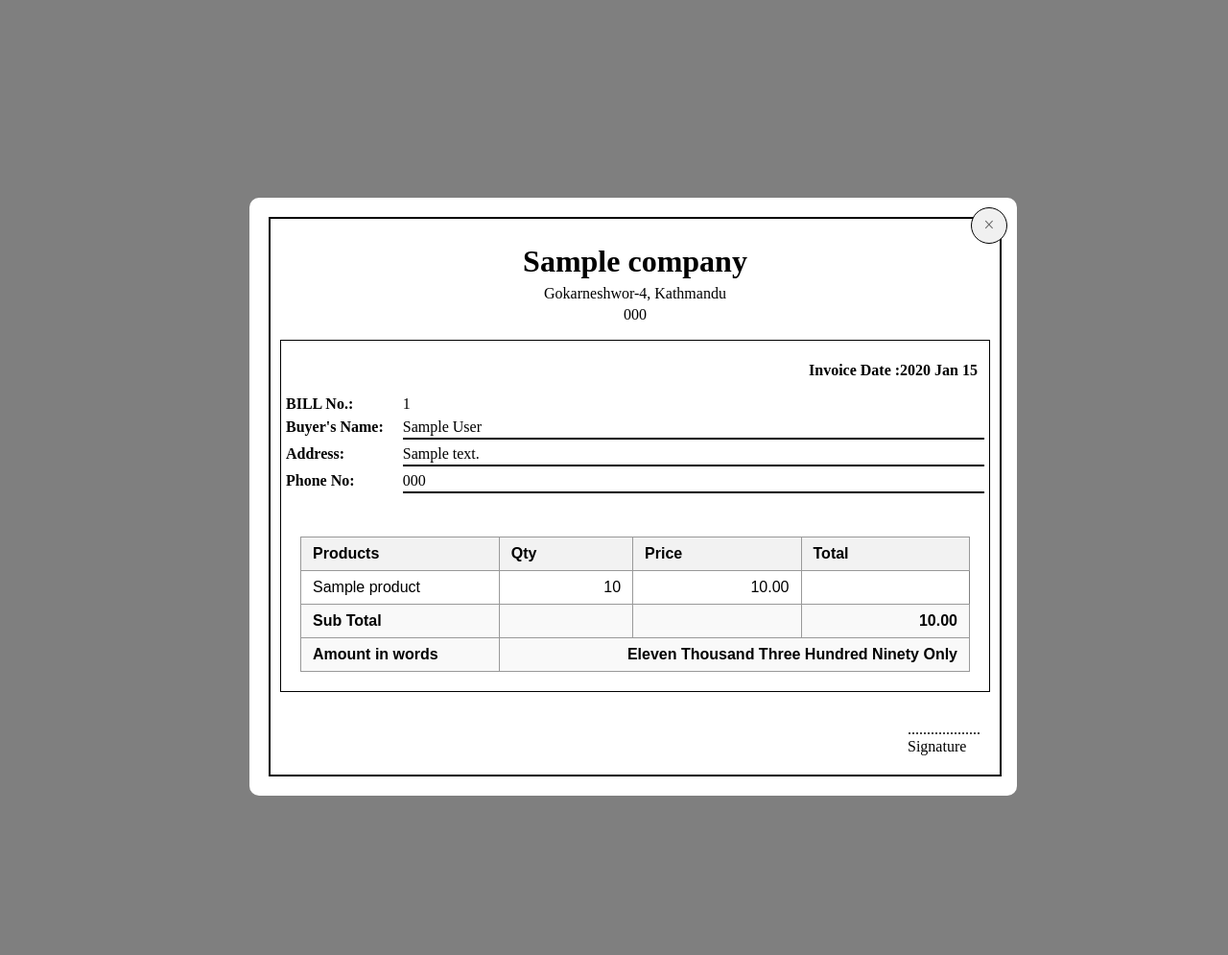
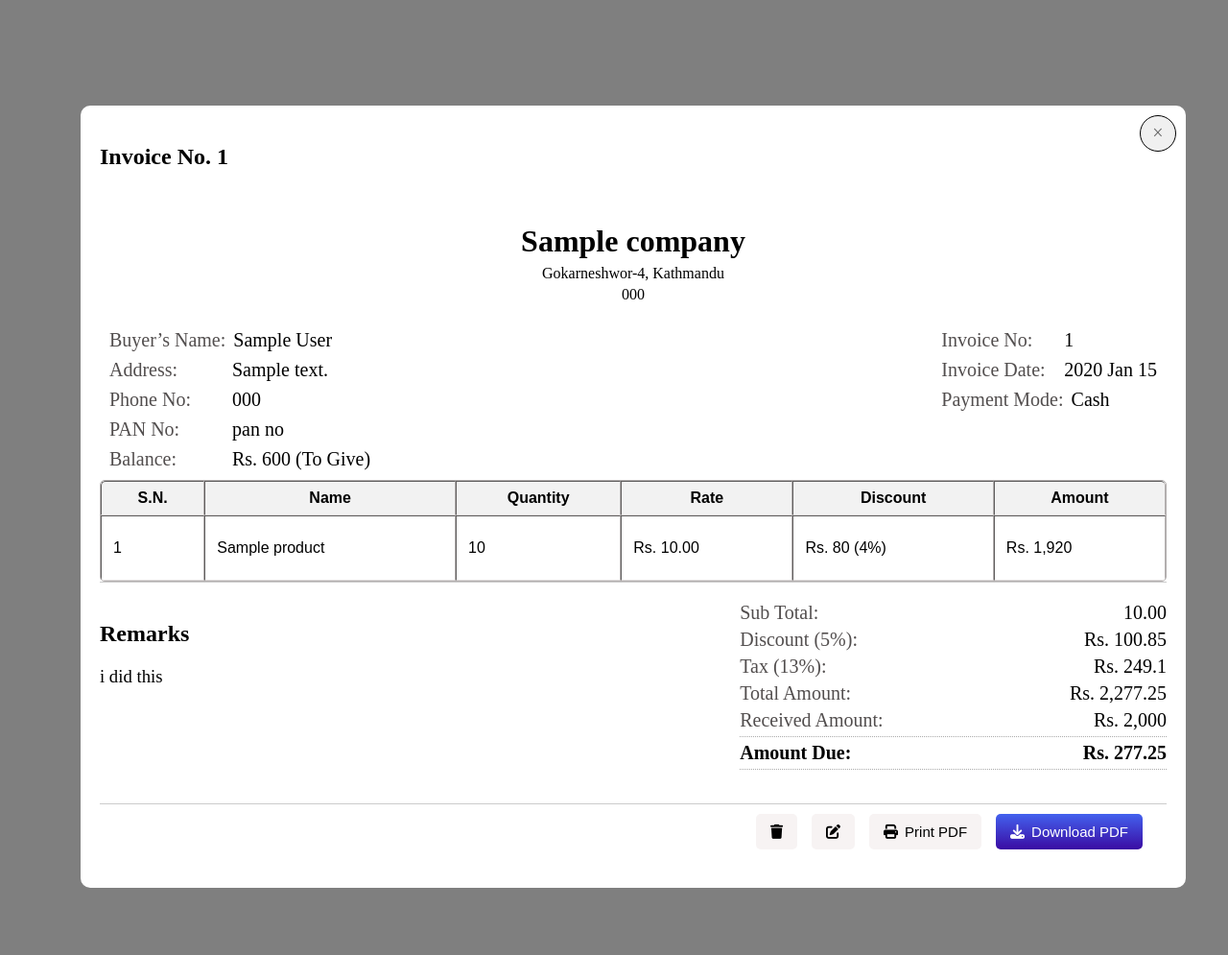
Before and after one commit to Acrsahil/Mount_Bill, a Django app: page /dashboard/invoice-layout/1/ in a window 1280 px wide. Shown: the whole page at 96% size. Run offline with Django 5.2, Linux system fonts and the light colour scheme; a user stored in the database is signed in; tables that the repository leaves empty hold one stand-in row (values such as "Sample post"); some libraries are stand-ins or nearby versions.

Commit message:
invoive-layout

```diff
--- a/mount_django/static/css/bill_layout.css
+++ b/mount_django/static/css/bill_layout.css
@@ -1,5 +1,4 @@
 .bill-container{
-    border:2px solid black;
     width: 100%;
     height:100%;
 }
@@ -17,51 +16,64 @@
     margin: 2px 0;
 }
 .bill-body{
-    border:1px solid black;
     margin:10px;
     padding-top:10px;
 }
-.invoice-date {
+
+/* TOP ROW */
+.top-row {
     display: flex;
-    justify-content: flex-end;
-    font-weight: 600;
-    padding:12px;
+    width: 100%;
+    justify-content: space-between;
+    align-items: flex-start;
 }
 
-.customer-info{
-    display:grid;
-    grid-template-columns: max-content 1fr;
-    gap:6px 20px;
-    padding:5px;
-}
-.top-row{
-    display:flex;
-    justify-content: flex-end;
-}
-.info-row{
-    display:contents;
-}
-.label{
-    font-weight: 600;
-}
-.value_underline{
-    display: block;
-    width: 100%;
-    padding-bottom: 2px;
-    border-bottom: 2px solid;
+/* LEFT COLUMN */
+.left-info {
+    display: flex;
+    flex-direction: column;
+    gap: 8px;
 }
 
+/* RIGHT COLUMN — pushed to right, text normal */
+.right-info {
+    display: flex;
+    flex-direction: column;
+    gap: 8px;
+    margin-left: auto;     /* THIS pushes it to the right end */
+}
+
+/* EACH LINE */
+.info-line {
+    display: flex;
+    gap: 8px;
+}
+
+/* LABEL */
+.label {
+    min-width: 120px;
+    font-weight: 500;
+    color:rgb(82, 78, 78);
+    font-size: 20px;
+}
+.value{
+    font-weight: 500;
+    font-size: 20px;
+}
+
+
+
 /* Table Container */
-.info-table {
-    padding: 20px;
-    margin-top: 20px;
-}
 
 /* Table styling */
 .items-table {
     width: 100%;
-    border-collapse: collapse;
+    border-collapse: separate; /* Allows border-radius to work */
+    border-spacing: 0;         /* Remove gaps between cells */
     font-family: Arial, sans-serif;
+    border: 1px solid #b3afaf; /* Outer border */
+    border-radius: 5px;         /* Rounds table corners */
+    overflow: hidden;           /* Clips cells to rounded corners */
 }
 
 /* Header row */
@@ -69,31 +81,71 @@
     background-color: #f2f2f2;
 }
 
+/* Header corner rounding */
+.items-table thead tr:first-child th:first-child {
+    border-top-left-radius: 5px;
+}
+.items-table thead tr:first-child th:last-child {
+    border-top-right-radius: 5px;
+}
+
+/* Footer row (if any) corner rounding */
+.items-table tfoot tr:last-child td:first-child {
+    border-bottom-left-radius: 5px;
+}
+.items-table tfoot tr:last-child td:last-child {
+    border-bottom-right-radius: 5px;
+}
+
 /* Table cells */
 .items-table th,
 .items-table td {
-    border: 1px solid #999;
+    border-bottom: 1px solid #e0dcdc; /* only horizontal borders */
     padding: 8px 12px;
 }
 
 /* Bold header */
-.items-table thead td {
+.items-table thead th {
     font-weight: 600;
 }
 
-.items-table tbody td:first-child{
-    text-align: left;
+
+
+.bill-bottom {
+    display: flex;
+    justify-content: space-between;
+    align-items: flex-start; /* top-align both columns */
+    padding: 20px 0;
+    border-top: 1px solid #ccc; /* optional */
 }
 
-.items-table tbody td{
-    text-align: right;
+.bill-remarks {
+    width: 40%; /* left column width */
 }
 
-/* Highlight the total row */
-.items-table tbody tr:last-child,
-.items-table tbody tr:nth-last-child(2) {
-    font-weight: 600;
-    background-color: #f9f9f9;
+
+.bill-remarks h3 {
+    margin: 0;
+    font-weight: normal;
+}
+
+.bill-amounts {
+    width: 40%; /* right column width */
+    list-style: none;
+    padding: 0;
+    margin: 0;
+}
+
+.bill-amounts li {
+    display: flex;
+    justify-content: space-between; /* label left, value right */
+    margin-bottom: 5px;
+}
+
+.bill-amounts li.bordered {
+    border-top: 1px dotted #aaa;
+    border-bottom: 1px dotted #aaa;
+    padding: 5px 0;
 }
 
 .bill-footer{
@@ -101,7 +153,56 @@
     justify-content: flex-end;
     padding: 20px;
 }
+.labelAmount,
+.valueAmount{
+    font-size: 20px;
+}
 
+.delete-btn {
+    background: rgb(247, 243, 243);
+    border: 2px solid rgb(170, 161, 161);
+    cursor: pointer;
+    padding: 10px;
+
+
+}
+.edit-btn{
+    background: rgb(247, 243, 243);
+    border: 2px solid rgb(170, 161, 161);
+    cursor: pointer;
+    padding: 10px;
+}
+.print-btn{
+    background: rgb(247, 243, 243);
+    border: 2px solid rgb(170, 161, 161);
+    cursor: pointer;
+    padding: 10px;
+}
+:root {
+    --primary: #4361ee;
+    --secondary: #3a0ca3;
+}
+.download-btn{
+    background: linear-gradient(180deg, var(--primary), var(--secondary));
+    border: 2px solid rgb(170, 161, 161);
+    cursor: pointer;
+    padding: 10px;
+    color:white;
+
+
+}
+
+.bill-footer button {
+    margin-right: 5px; /* gap between buttons */
+    padding: 10px 15px;
+    font-size: 15px;
+    border-radius: 5px;
+    cursor: pointer;
+    border: none;
+    display: inline-flex;
+    align-items: center;
+    gap: 7px;
+}
 /* Modal overlay - FIXED: Removed duplicate display property */
 .modal {
     display: flex; /* Only this display property */
@@ -120,15 +221,37 @@
 
 /* Modal content */
 .modal-content {
+    display: flex;
+    flex-direction: column;
     background-color: #fff;
     padding: 20px;
     border-radius: 10px;
-    width: 70%;
-    max-width: 800px;
+    width: 90%;
+    max-width: 1200px;
     max-height: 90vh;
+    box-sizing: border-box;
+    position: relative;
+}
+/* Header stays fixed inside modal-content */
+.modal-header {
+    flex-shrink: 0; /* prevents shrinking */
+}
+
+/* Scrollable content */
+.modal-scrollable {
     overflow-y: auto;
-    position: relative;
-    box-sizing: border-box;
+    flex-grow: 1; /* takes remaining height between header and footer */
+    padding: 10px 0;
+}
+
+/* Sticky footer */
+.bill-footer {
+    flex-shrink: 0; /* prevent shrinking */
+    display: flex;
+    justify-content: flex-end;
+    gap: 10px;
+    padding-top: 10px;
+    border-top: 1px solid #ccc;
 }
 
 /* Close button */
--- a/mount_django/templates/website/bill_layout.html
+++ b/mount_django/templates/website/bill_layout.html
@@ -2,18 +2,22 @@
 <!DOCTYPE html>
 <html lang="en">
   <head>
-    <meta charset="UTF-8">
-    <meta name="viewport" content="width=device-width, initial-scale=1.0">
+    <meta charset="UTF-8" />
+    <meta name="viewport" content="width=device-width, initial-scale=1.0" />
     <title>Invoices</title>
-    <link rel="stylesheet" href="{% static 'css/bill_layout.css' %}">
+    <link rel="stylesheet" href="{% static 'css/bill_layout.css' %}" />
+    <link rel="stylesheet" href="https://cdnjs.cloudflare.com/ajax/libs/font-awesome/6.4.0/css/all.min.css"/>
+
   </head>
   <body>
-
-
     <!-- Invoice Modal -->
     <div id="invoiceModal" class="modal">
       <div class="modal-content">
+        <div class="modal-header">
+      <h2>Invoice No. {{ order_id }}</h2>
       <span class="close">&times;</span>
+    </div>
+        <div class="modal-scrollable">
         <div class="bill-container">
           <div class="bill-header">
             <h1>{{ company_name }}</h1>
@@ -21,68 +25,133 @@
             <p>{{ company_phone }}</p>
           </div>
         <div class="bill-body">
-                <div class="invoice-date">
-                    <span class="label">Invoice Date : </span>
-                            <span class="value"> {{ invoice_date |date:" Y M d" }}</span>
+
+  <div class="top-row">
+
+    <!-- LEFT SIDE -->
+    <div class="left-info">
+      <div class="info-line">
+        <span class="label">Buyer’s Name:</span>
+        <span class="value">{{ customer }}</span>
       </div>
-                <div class="customer-info">
-                    <div class="info-row">
-                        <span class="label">BILL No.:</span>
+
+      <div class="info-line">
+        <span class="label">Address:</span>
+        <span class="value">{{ address }}</span>
+      </div>
+
+      <div class="info-line">
+        <span class="label">Phone No:</span>
+        <span class="value">{{ customer_phone }}</span>
+      </div>
+
+      <div class="info-line">
+        <span class="label">PAN No:</span>
+        <span class="value">pan no</span>
+      </div>
+
+      <div class="info-line">
+        <span class="label">Balance:</span>
+        <span class="value">Rs. 600 (To Give)</span>
+      </div>
+    </div>
+
+    <!-- RIGHT SIDE -->
+    <div class="right-info">
+      <div class="info-line">
+        <span class="label">Invoice No:</span>
         <span class="value">{{ order_id }}</span>
       </div>
-                    <div class="info-row">
-                        <span class="label">Buyer's Name:</span>
-                                <span class="value_underline">{{ customer }}</span>
-                    </div>
-                    <div class="info-row">
-                        <span class="label">Address:</span>
-                                <span class="value_underline">{{ address }}</span>
+
+      <div class="info-line">
+        <span class="label">Invoice Date:</span>
+        <span class="value">{{ invoice_date|date:"Y M d" }}</span>
       </div>
 
-                    <div class="info-row">
-                        <span class="label">Phone No:</span>
-                                <span class="value_underline">{{ customer_phone }}</span>
+      <div class="info-line">
+        <span class="label">Payment Mode:</span>
+        <span class="value">Cash</span>
       </div>
+    </div>
+
+  </div>
+
 </div>
 <div class="info-table">
     <table class="items-table" border="1">
         <thead>
             <tr>
-                                <td>Products</td>
-                                <td>Qty</td>
-                                <td>Price</td>
-                                <td>Total</td>
+                <th>S.N.</th>
+                <th>Name</th>
+                <th>Quantity</th>
+                <th>Rate</th>
+                <th>Discount</th>
+                <th>Amount</th>
             </tr>
         </thead>
         <tbody class="bill-item-body">
             {% for data in context %}
-                            <tr>
-                                        <!-- <td>{{ data.order.customer.name }}</td> -->
-                                        <td>{{ data.product.name }}</td>
-                                        <td>{{ data.quantity }}</td>
-                                        <td>{{ data.product_price }}</td>
+            <tr class="table-for-bill">
+                <td class="sn">1</td>
+                <td class="name">{{ data.product.name }}</td>
+                <td class="p-quantity"><p class="text-nowrap">{{ data.quantity }} </p></td>
+                <td class="rate">Rs. {{ data.product_price }}</td>
+                    <td class= "dicount-amount">Rs. 80
+                         <span class="discount-percent">(4%)</span></td>
+                         <td class="amount">Rs. 1,920</td>
                         </tr>
-                                {% endfor %}
-                            <tr>
-                                <td>Sub Total</td>
-                                <td></td>
-                                <td></td>
-                                        <td>{{ total_amount }}</td>
-                            </tr>
-                            <tr>
-                                <td>Amount in words</td>
-                                <td colspan="3">Eleven Thousand Three Hundred Ninety Only</td>
-                            </tr>
+                        {%endfor%}
                             </tbody>
                         </table>
                     </div>
+
+            <div class="bill-bottom">
+    <!-- Left Column -->
+    <div class="bill-remarks">
+        <h2>Remarks</h2>
+        <h3>i did this</h3>
+    </div>
+
+    <!-- Right Column -->
+    <ul class="bill-amounts">
+        <li>
+            <span class="label">Sub Total:</span>
+            <span class="value">{{ total_amount }}</span>
+        </li>
+        <li>
+            <span class="label">Discount (5%):</span>
+            <span class="value">Rs. 100.85</span>
+        </li>
+        <li>
+            <span class="label">Tax (13%):</span>
+            <span class="value">Rs. 249.1</span>
+        </li>
+        <ul class="additional-charge-here">
+        <!-- Dynamic charges can be inserted here -->
+        </ul>
+        <li>
+            <span class="label">Total Amount:</span>
+            <span class="value">Rs. 2,277.25</span>
+        </li>
+        <li>
+            <span class="label">Received Amount:</span>
+            <span class="value">Rs. 2,000</span>
+        </li>
+        <li class="bordered">
+            <strong class="labelAmount">Amount Due:</strong>
+            <strong class="valueAmount">Rs. 277.25</strong>
+        </li>
+    </ul>
+</div>
+
+          </div>
         </div>
           <div class="bill-footer">
-                <div class="signature-container">
-                    <div class="signature-line">...................</div>
-                    <div class="signature">Signature</div>
-                </div>
-            </div>
+           <button class="delete-btn"><i class="fa fa-trash"></i></button>
+           <button class="edit-btn"><i class="fa fa-edit"></i></button>
+           <button class="print-btn"><i class="fa fa-print"></i>Print PDF</button>
+           <button class="download-btn"><i class="fa fa-download"></i>Download PDF</button>
+
           </div>
         </div>
       </div>
```
Lines whose indentation alone changed are shown as unchanged.
